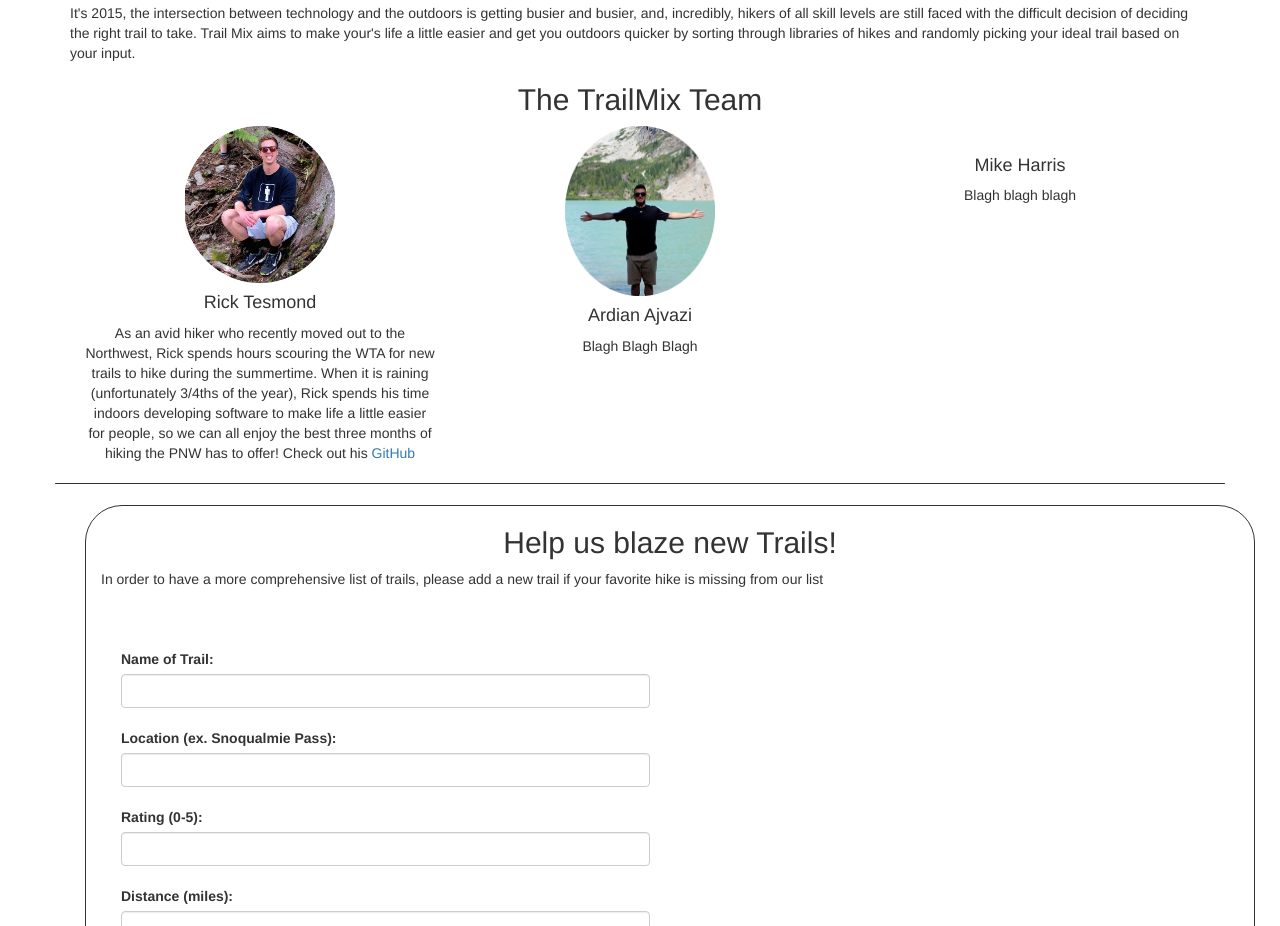
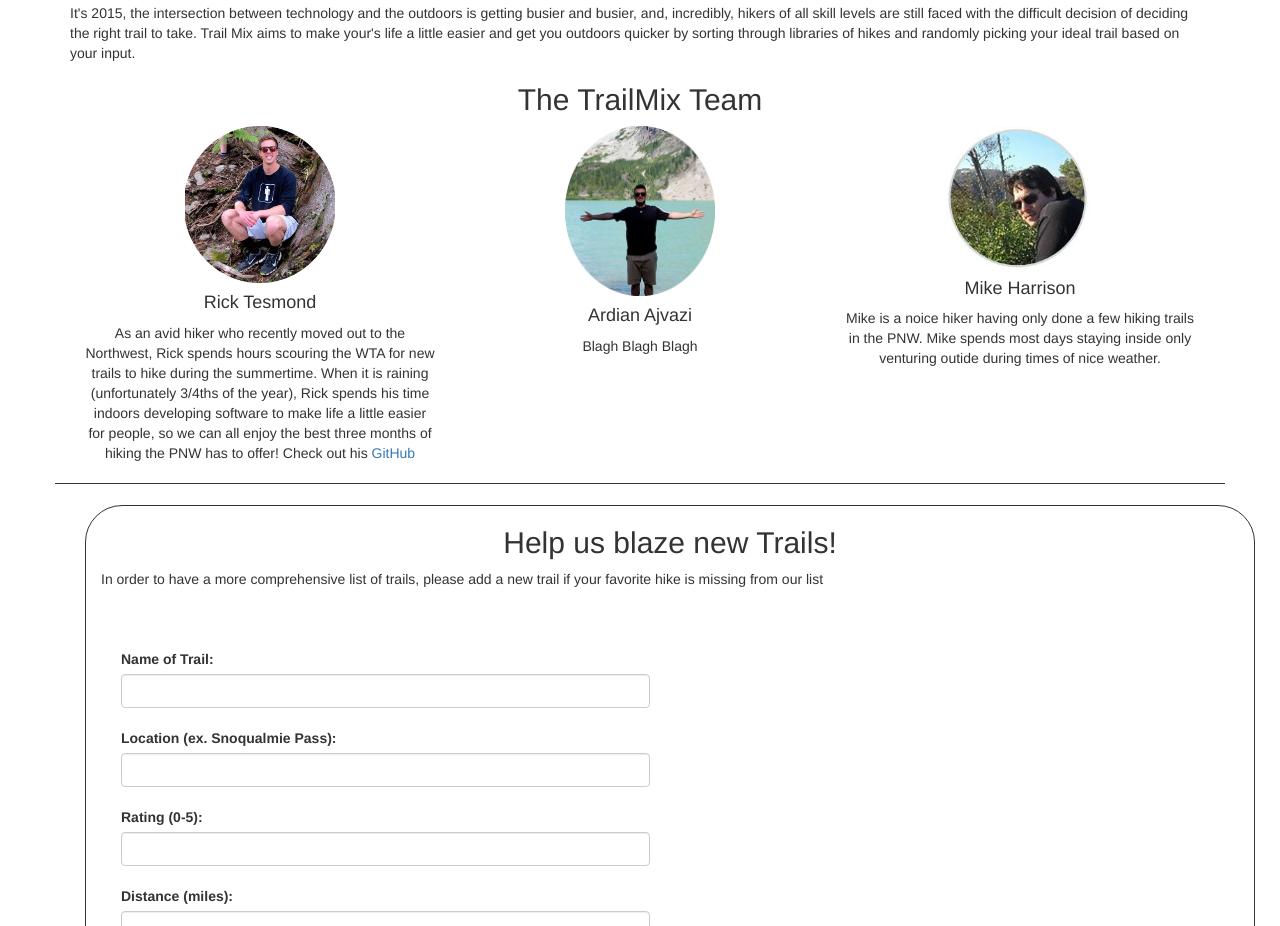
Before and after one commit to trailmixers/hiking-roulette, a plain HTML site: page index.html in a window 1280 px wide. Shown: the part 1617-2543 px from the top of the page. Drawn offline with nearby package versions, Linux system fonts and the light colour scheme; a script that the page names is missing.

Commit message:
added mike's bio and pic

```diff
--- a/index.html
+++ b/index.html
@@ -140,8 +140,8 @@
           </li>
         </ul>
         <ul class="col-sm-4">
-          <li><img class="profileImg" src=""><br/><h4>Mike Harris</h4>
-            <p>Blagh blagh blagh</p>
+          <li><img class="profileImg" src="/img/mike.JPG"><br/><h4>Mike Harrison</h4>
+            <p>Mike is a noice hiker having only done a few hiking trails in the PNW. Mike spends most days staying inside only venturing outide during times of nice weather. </p>
           </li>
         </ul>
 </article>
```
Also changed, not shown: img/mike.JPG (added).
